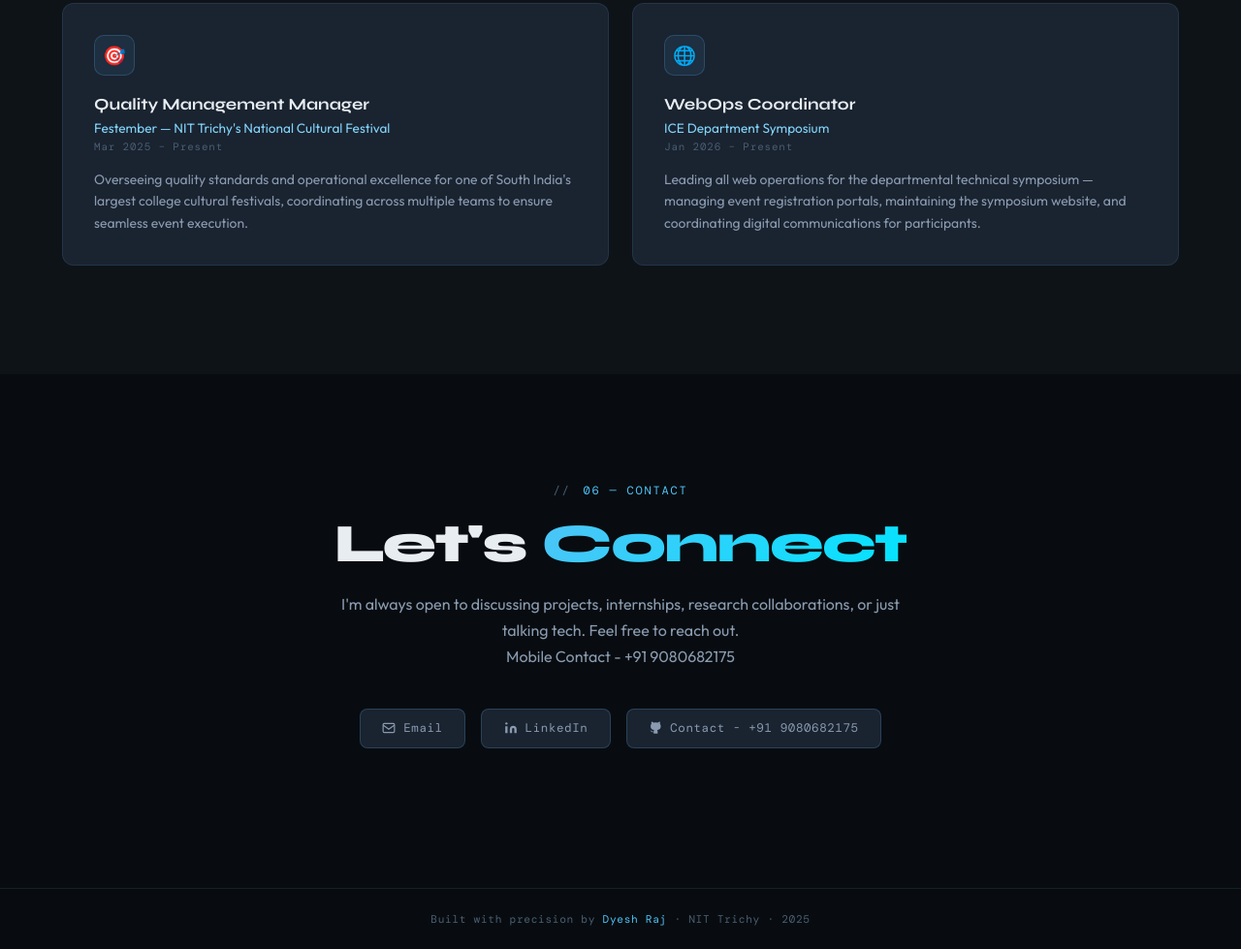
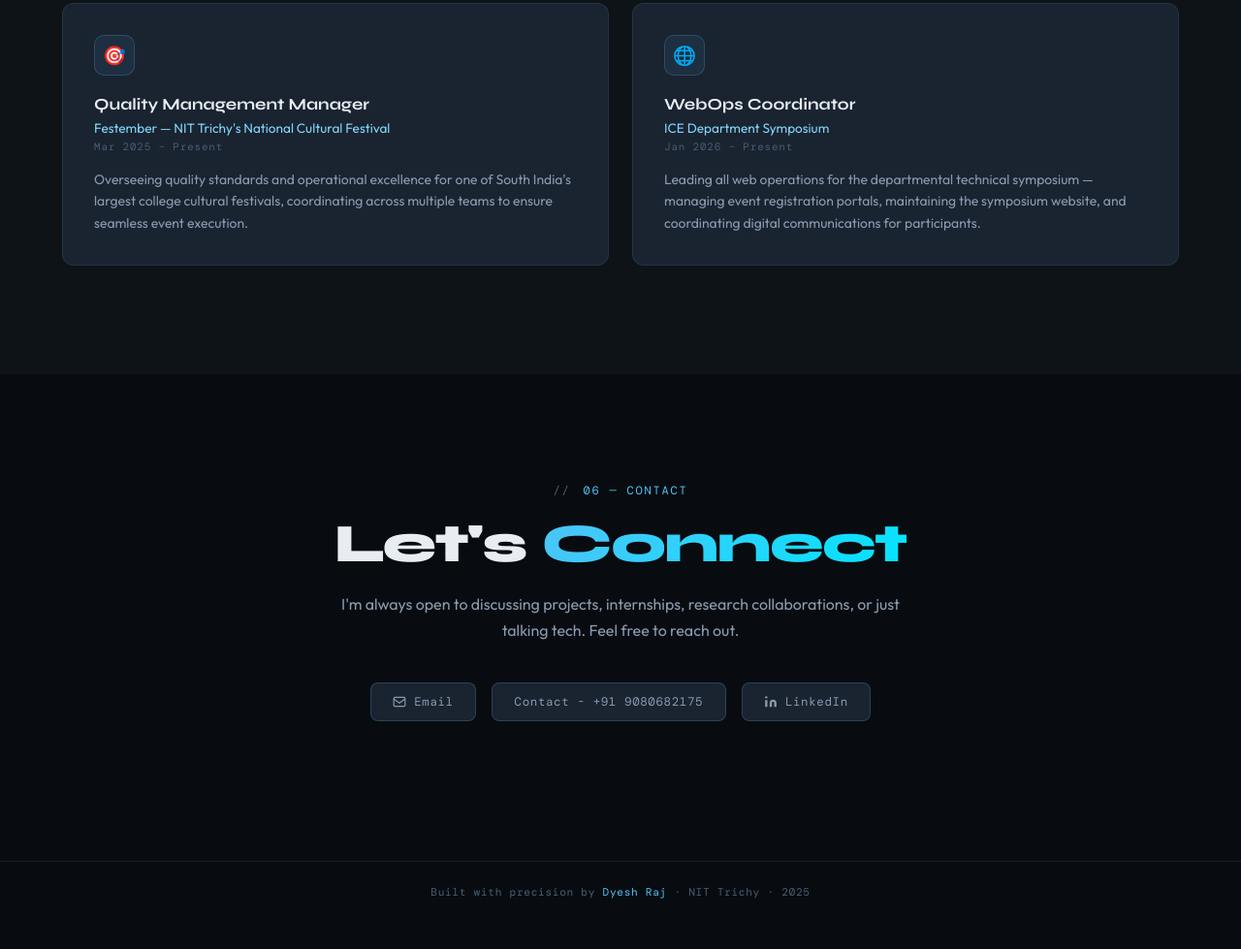
Before and after one commit to DyeshRaj/My-Portfolio, a plain HTML site: page index.html in a window 1280 px wide. Shown: the part 5261-6240 px from the top of the page at 97% size. After the commit the page ends 6212 px from the top, so only its background shows below. Drawn offline with nearby package versions, Linux system fonts and the light colour scheme; a web font is replaced by a local one.

Commit message:
Update contact section in index.html

```diff
--- a/index.html
+++ b/index.html
@@ -1028,20 +1028,20 @@
   <div class="contact-inner">
     <div class="section-label" style="justify-content:center">06 — Contact</div>
     <h2 class="contact-headline reveal">Let's <span style="background:linear-gradient(135deg,var(--accent),var(--accent3));-webkit-background-clip:text;-webkit-text-fill-color:transparent;background-clip:text;">Connect</span></h2>
-    <p class="contact-sub reveal">I'm always open to discussing projects, internships, research collaborations, or just talking tech. Feel free to reach out.<br>Mobile Contact - +91 9080682175</p>
+    <p class="contact-sub reveal">I'm always open to discussing projects, internships, research collaborations, or just talking tech. Feel free to reach out.</p>
     <div class="contact-links reveal">
       <a href="mailto:dyeshdyesh@example.com" class="contact-link">
         <svg width="14" height="14" viewBox="0 0 24 24" fill="none" stroke="currentColor" stroke-width="2"><rect x="2" y="4" width="20" height="16" rx="2"/><path d="m22 7-10 7L2 7"/></svg>
         Email
       </a>
+      <div class="contact-link">
+        Contact - +91 9080682175
+      </div>
       <a href="https://in.linkedin.com/in/dyesh-raj-3380a4346" target="_blank" class="contact-link">
         <svg width="14" height="14" viewBox="0 0 24 24" fill="currentColor"><path d="M16 8a6 6 0 0 1 6 6v7h-4v-7a2 2 0 0 0-2-2 2 2 0 0 0-2 2v7h-4v-7a6 6 0 0 1 6-6z"/><rect x="2" y="9" width="4" height="12"/><circle cx="4" cy="4" r="2"/></svg>
         LinkedIn
       </a>
-      <a href="https://github.com/DyeshRaj" target="_blank" class="contact-link">
-        <svg width="14" height="14" viewBox="0 0 24 24" fill="currentColor"><path d="M9 19c-5 1.5-5-2.5-7-3m14 6v-3.87a3.37 3.37 0 0 0-.94-2.61c3.14-.35 6.44-1.54 6.44-7A5.44 5.44 0 0 0 20 4.77 5.07 5.07 0 0 0 19.91 1S18.73.65 16 2.48a13.38 13.38 0 0 0-7 0C6.27.65 5.09 1 5.09 1A5.07 5.07 0 0 0 5 4.77a5.44 5.44 0 0 0-1.5 3.78c0 5.42 3.3 6.61 6.44 7A3.37 3.37 0 0 0 9 18.13V22"/></svg>
-        Contact - +91 9080682175
-      </a>
+
     </div>
   </div>
 </section>
```
